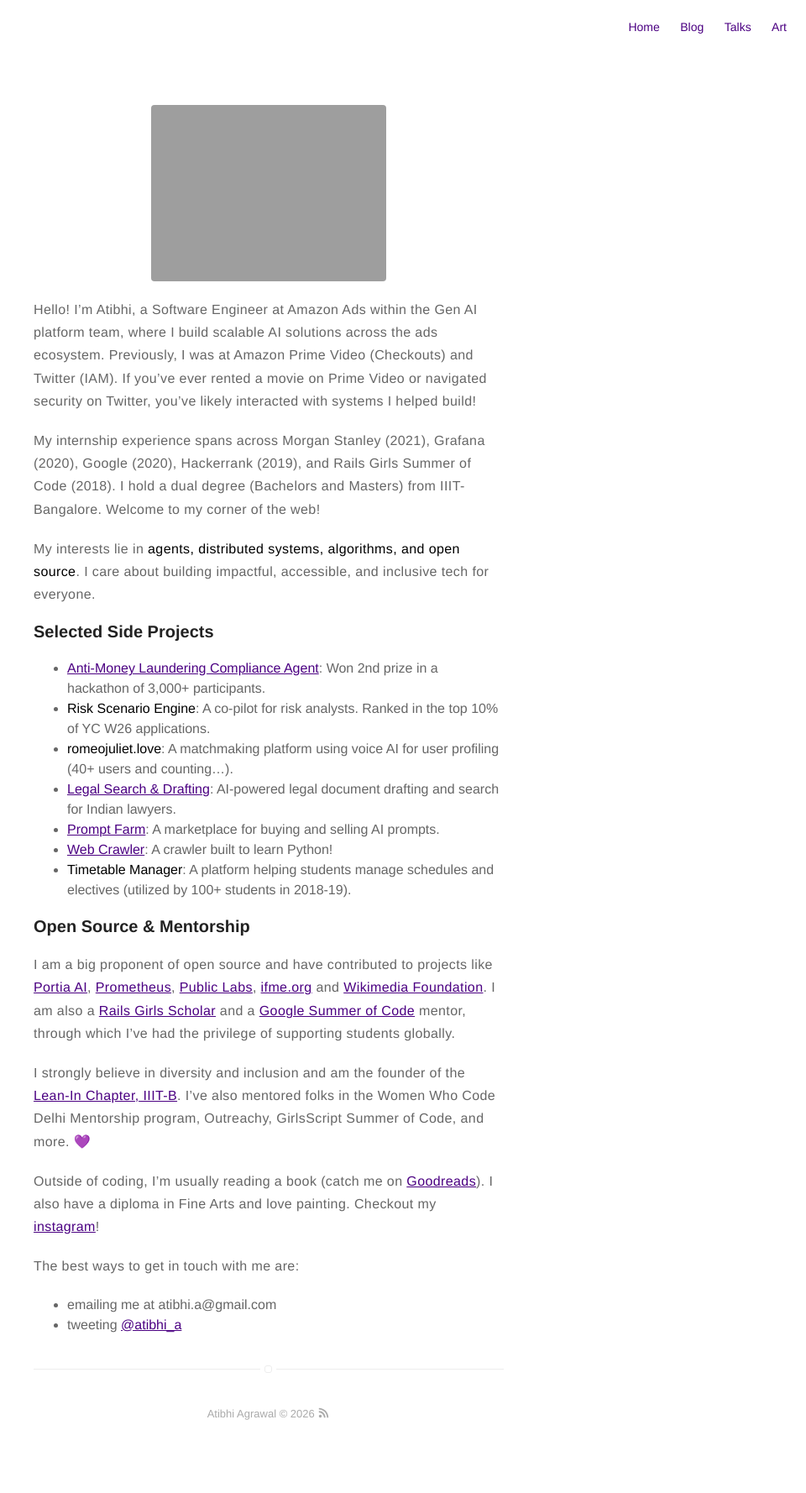
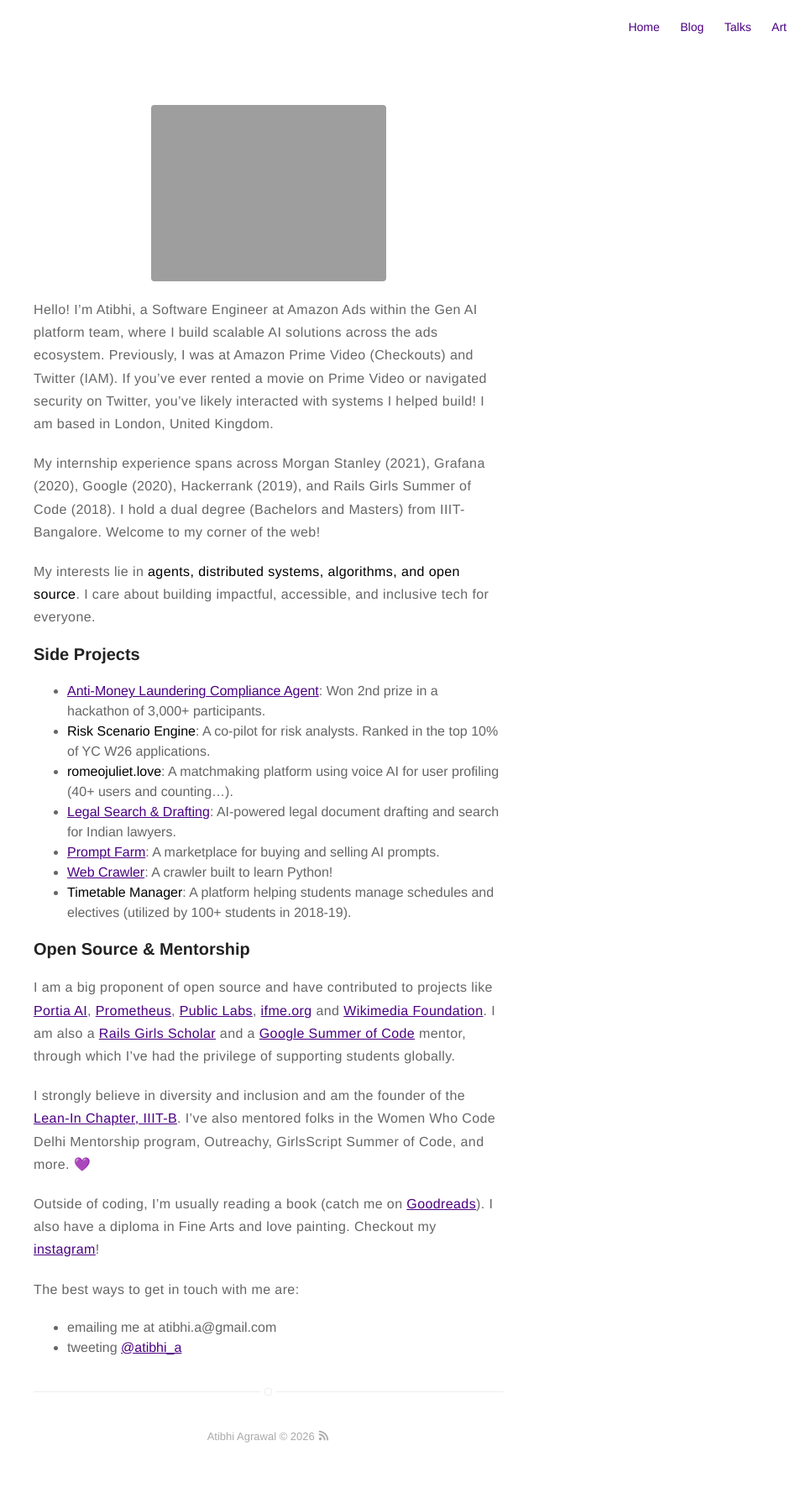
Before and after one commit to asquare14/aSquare14.github.io, a Jekyll site: the page built from about.md, in a window 1280 px wide. Shown: the whole page at 84% size, without its empty margins (320-1280 px from the left). Built offline with Jekyll 4.4.1, drawn with Linux system fonts in a browser that asks for light colours; before the commit the page ends 1751 px from its top, so only the background shows below that.

Commit message:
update about.md

```diff
--- a/about.md
+++ b/about.md
@@ -6,13 +6,13 @@
 ![Profile Image]({{ site.url }}/{{ site.picture }})
 
 
-Hello! I'm Atibhi, a Software Engineer at Amazon Ads within the Gen AI platform team, where I build scalable AI solutions across the ads ecosystem. Previously, I was at Amazon Prime Video (Checkouts) and Twitter (IAM). If you've ever rented a movie on Prime Video or navigated security on Twitter, you've likely interacted with systems I helped build!
+Hello! I'm Atibhi, a Software Engineer at Amazon Ads within the Gen AI platform team, where I build scalable AI solutions across the ads ecosystem. Previously, I was at Amazon Prime Video (Checkouts) and Twitter (IAM). If you've ever rented a movie on Prime Video or navigated security on Twitter, you've likely interacted with systems I helped build! I am based in London, United Kingdom.
 
 My internship experience spans across Morgan Stanley (2021), Grafana (2020), Google (2020), Hackerrank (2019), and Rails Girls Summer of Code (2018). I hold a dual degree (Bachelors and Masters) from IIIT-Bangalore. Welcome to my corner of the web!
 
 My interests lie in **agents, distributed systems, algorithms, and open source**. I care about building impactful, accessible, and inclusive tech for everyone.
 
-### Selected Side Projects
+### Side Projects
 - **[Anti-Money Laundering Compliance Agent](https://github.com/asquare14/Anti-Money-Laundering-Compliance-Agent)**: Won 2nd prize in a hackathon of 3,000+ participants.
 - **Risk Scenario Engine**: A co-pilot for risk analysts. Ranked in the top 10% of YC W26 applications.
 - **romeojuliet.love**: A matchmaking platform using voice AI for user profiling (40+ users and counting...).
```
